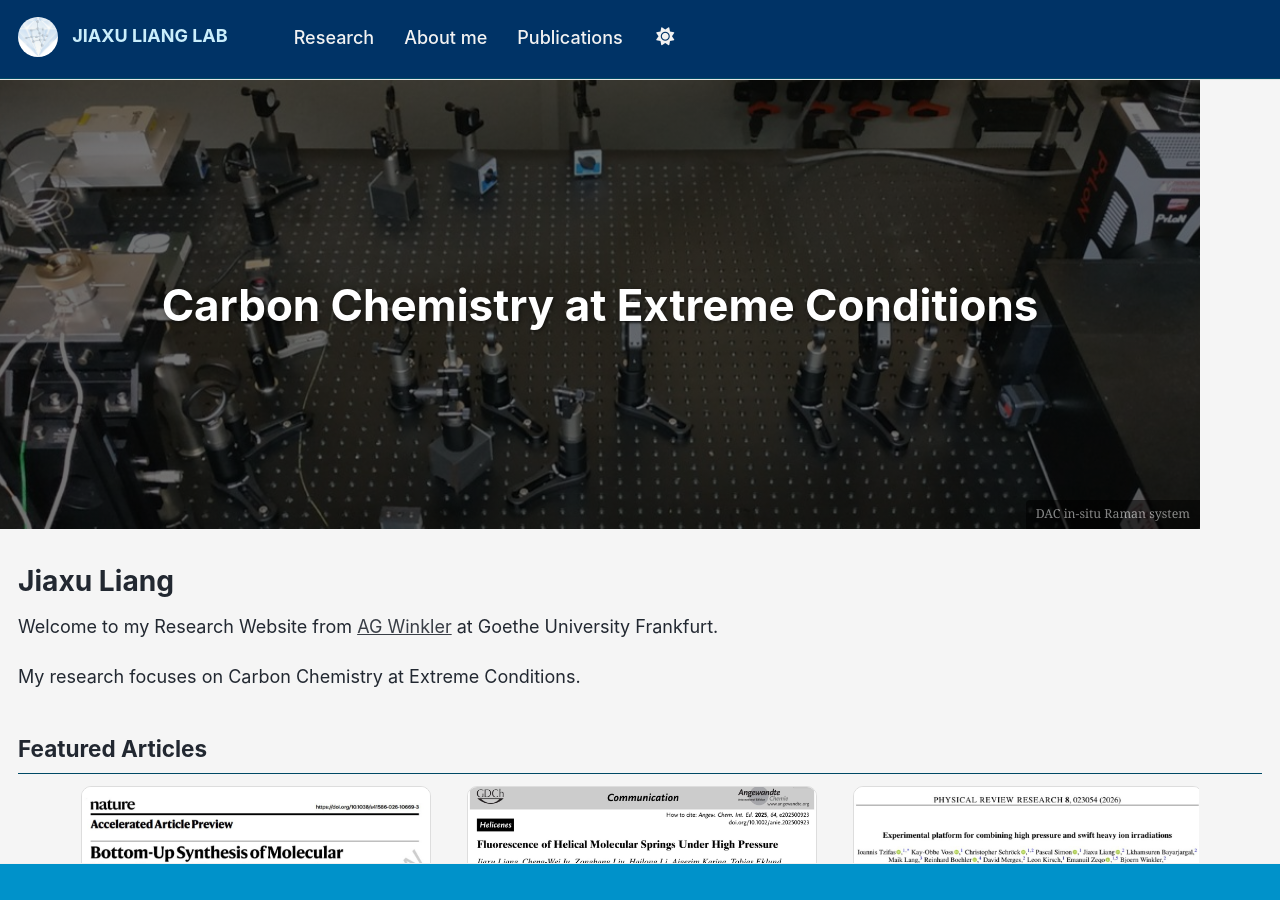
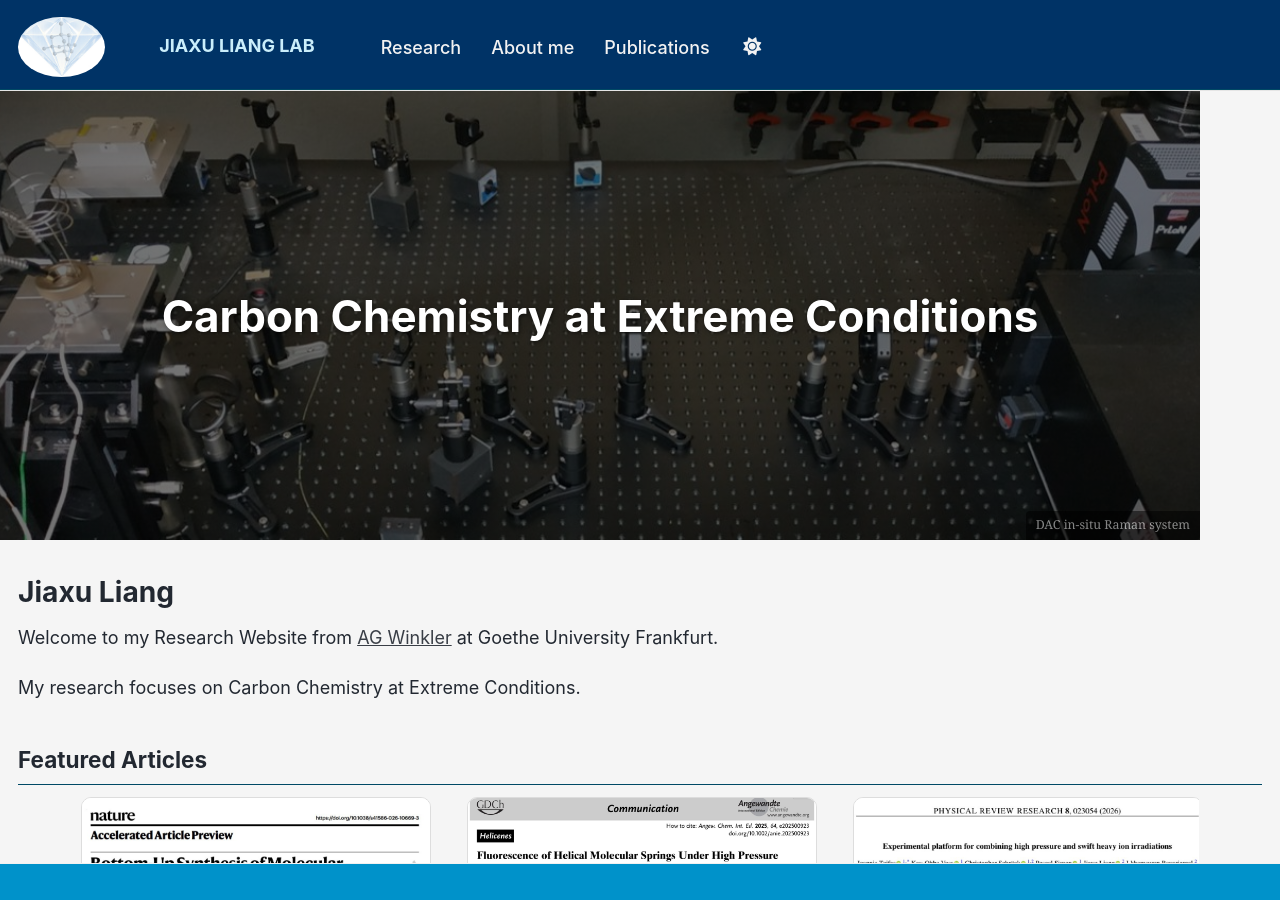
Before and after one commit to liangjiaxu-research/liangjiaxu-research.github.io, a Jekyll site: the page built from _pages/about.md, in a window 1280 px wide and 900 px high. Built offline with Jekyll 4.4.1, drawn with Linux system fonts in a browser that asks for light colours; a script bundle is joined from its source files by our own code; library files that are not in the unit come from our copies.

Commit message:
Update _custom.scss

```diff
--- a/_sass/_custom.scss
+++ b/_sass/_custom.scss
@@ -115,11 +115,11 @@ body {
     align-items: center;
 }
 .site-logo img {
-    width: 40px;
-    height: 40px;
+    width: auto;
+    height: 60px;
     border-radius: 50%;
     object-fit: cover;
-    margin-right: 10px;
+    margin-right: 50px;
 }
 
 /* 导航栏设置-菜单设置-点击效果 */
```
